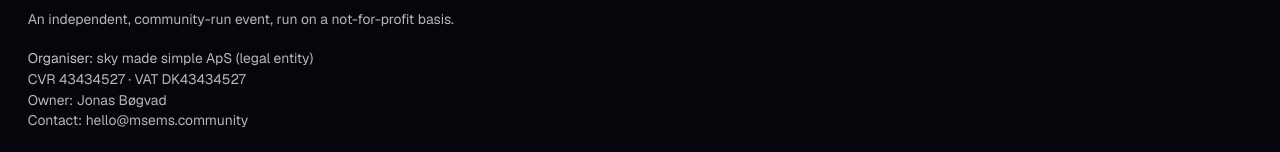
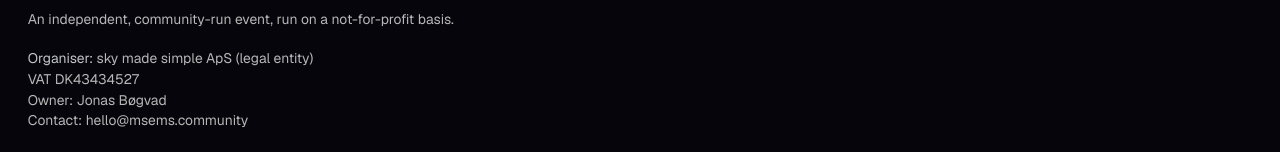
Before and after one commit to Microsoft-EMS-Community/msems-landing, a Next.js app: page / in a window 1280 px wide. Shown: the part 9476-9628 px from the top of the page. Built offline with nearby package versions, Linux system fonts and the light colour scheme; no server answers.

Commit message:
footer: show VAT only (DK43434527)

```diff
--- a/src/components/site-footer.tsx
+++ b/src/components/site-footer.tsx
@@ -62,7 +62,7 @@ export function SiteFooter({ memberLabel }: SiteFooterProps) {
             <span className="text-foreground/80">Organiser:</span> sky made
             simple ApS (legal entity)
           </p>
-          <p>CVR 43434527 · VAT DK43434527</p>
+          <p>VAT DK43434527</p>
           <p>Owner: Jonas Bøgvad</p>
           <p>Contact: {EVENT.contactEmail}</p>
         </div>
```
